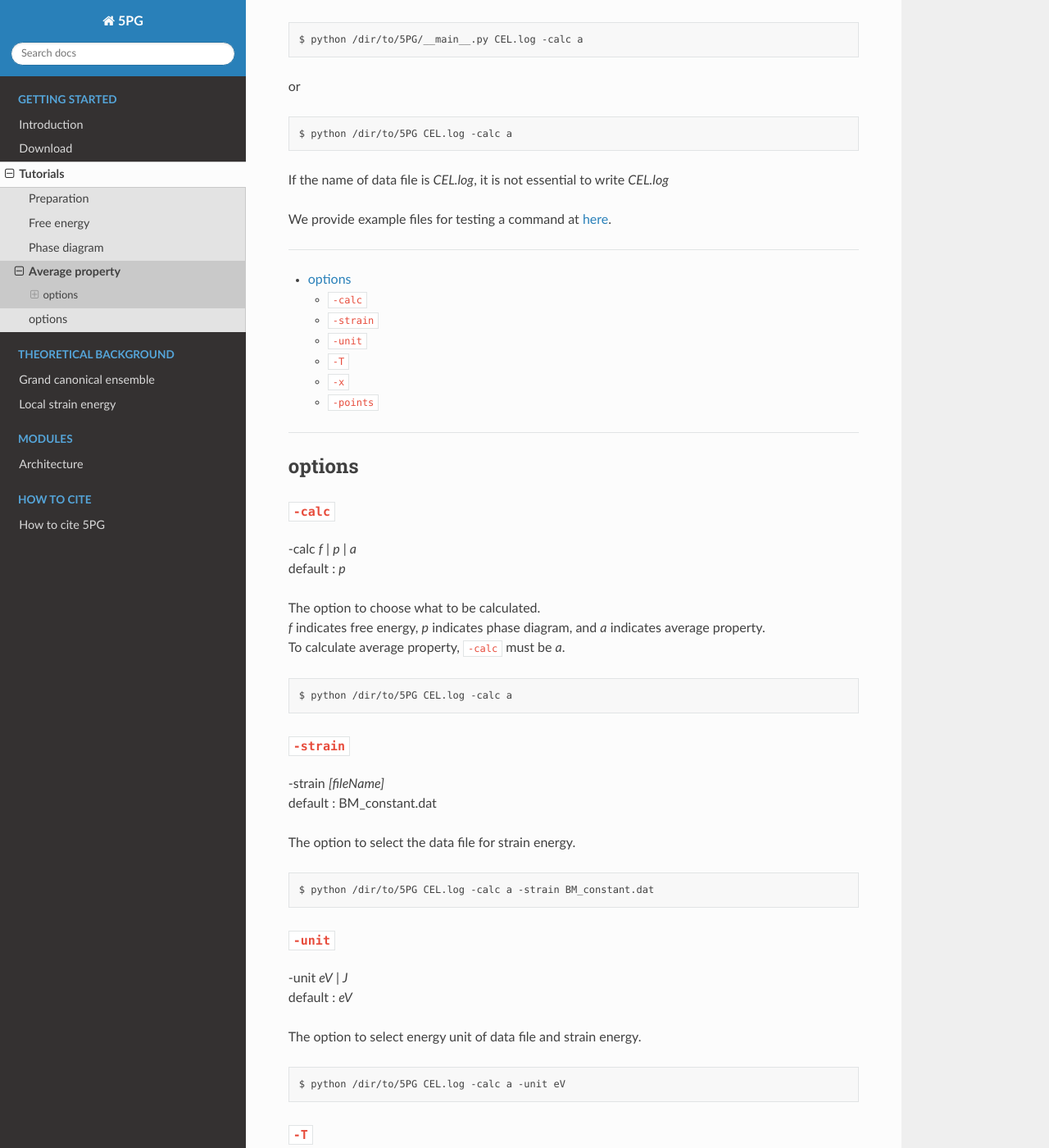
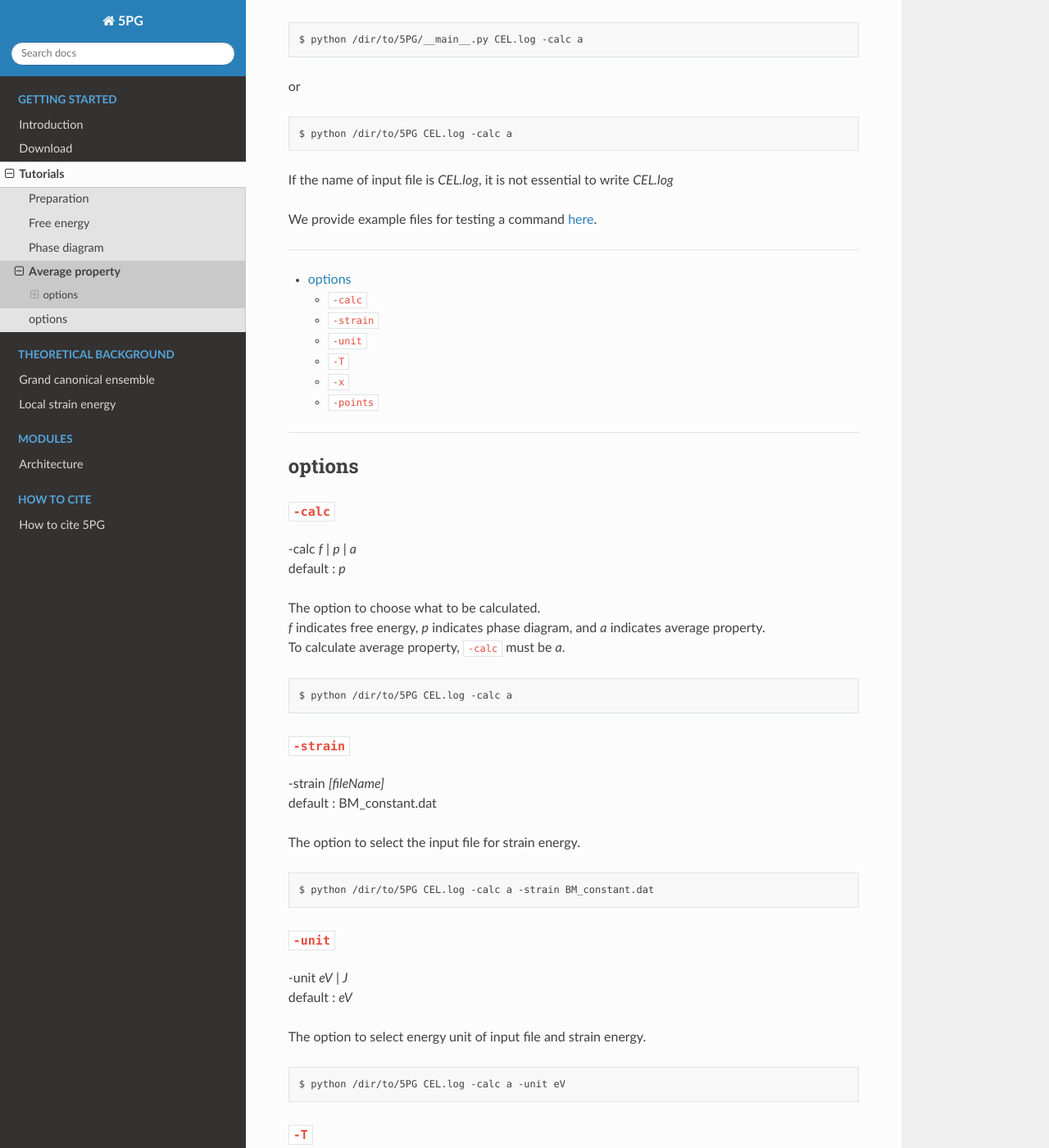
Before and after one commit to Han-Gyuseung/5PG, a Sphinx documentation site: the page built from docs/source/start/tutorial/average_property.rst, in a window 1280 px wide and 1400 px high, scrolled down 229 px. Shown: the whole window at 82% size. Built offline with Sphinx 7.4.7 and the Read the Docs theme 2.0.0, drawn with Linux system fonts in a browser that asks for light colours; some of the changed text lies outside the part shown.

Commit message:
Update average_property.rst

```diff
--- a/docs/source/start/tutorial/average_property.rst
+++ b/docs/source/start/tutorial/average_property.rst
@@ -11,9 +11,9 @@
 
  $ python /dir/to/5PG CEL.log -calc a
 
-If the name of data file is `CEL.log`, it is not essential to write `CEL.log`
+If the name of input file is `CEL.log`, it is not essential to write `CEL.log`
 
-We provide example files for testing a command at `here <https://github.com/Han-Gyuseung/5PG/tree/main/example/property>`_.
+We provide example files for testing a command `here <https://github.com/Han-Gyuseung/5PG/tree/main/example/property>`_.
 
 
 -------------------
@@ -49,7 +49,7 @@
 | -strain `[fileName]`
 | default : BM_constant.dat
 
-| The option to select the data file for strain energy.
+| The option to select the input file for strain energy.
 
 ::
 
@@ -61,7 +61,7 @@
 | -unit `eV` | `J`
 | default : `eV`
 
-| The option to select energy unit of data file and strain energy.
+| The option to select energy unit of input file and strain energy.
 
 ::
 
```
Also changed, not shown: other parts of docs/source/start/tutorial/average_property.rst (+1 -1 lines).
